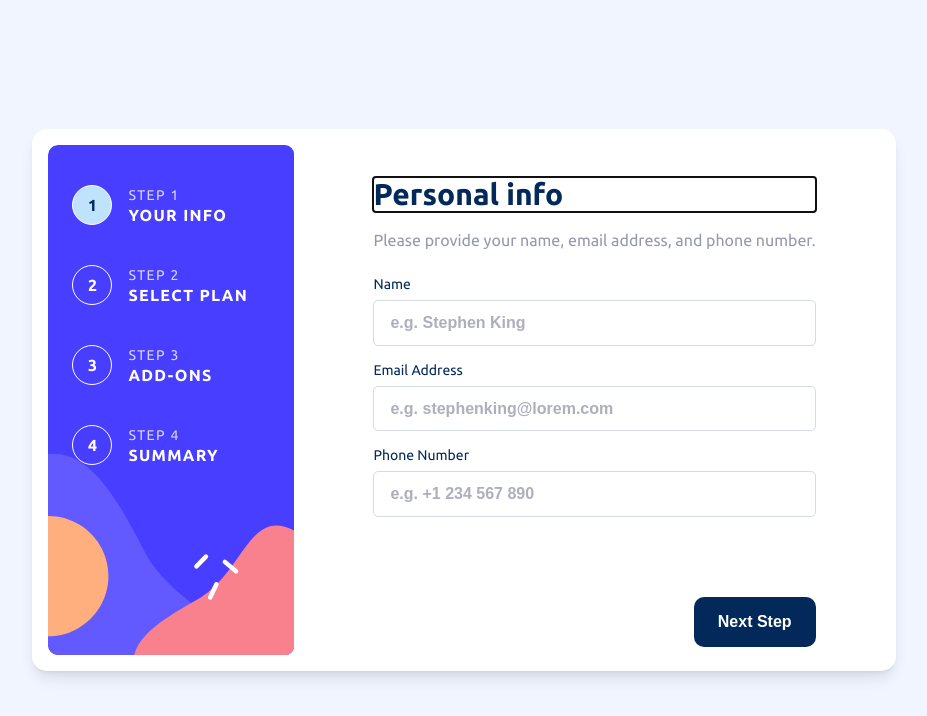
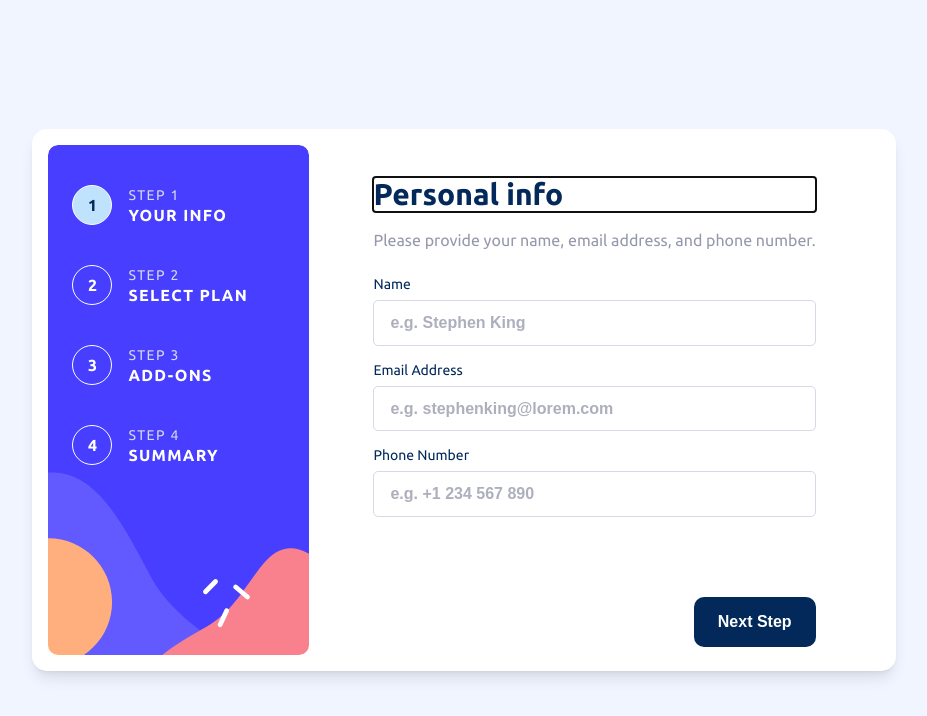
Before and after one commit to f29pereira/multi-step-form, a Next.js app: page / in a window 1280 px wide. Shown: the top 716 px of the page, without its empty margins (176-1103 px from the left). Built offline with nearby package versions, Linux system fonts and the light colour scheme.

Commit message:
fix: styling for the MultiStepForm component
- Desktop (1024px) screens: remove the background-size property from the stepsCont so the background image covers the full width/height

```diff
--- a/src/app/components/MultiStepForm/MultiStepForm.module.css
+++ b/src/app/components/MultiStepForm/MultiStepForm.module.css
@@ -90,7 +90,6 @@
     padding: 0;
     height: auto;
     border-radius: var(--border-radius-10);
-    background-size: contain;
     background-image: url("/images/background/bg-sidebar-desktop.svg");
   }
 
```
